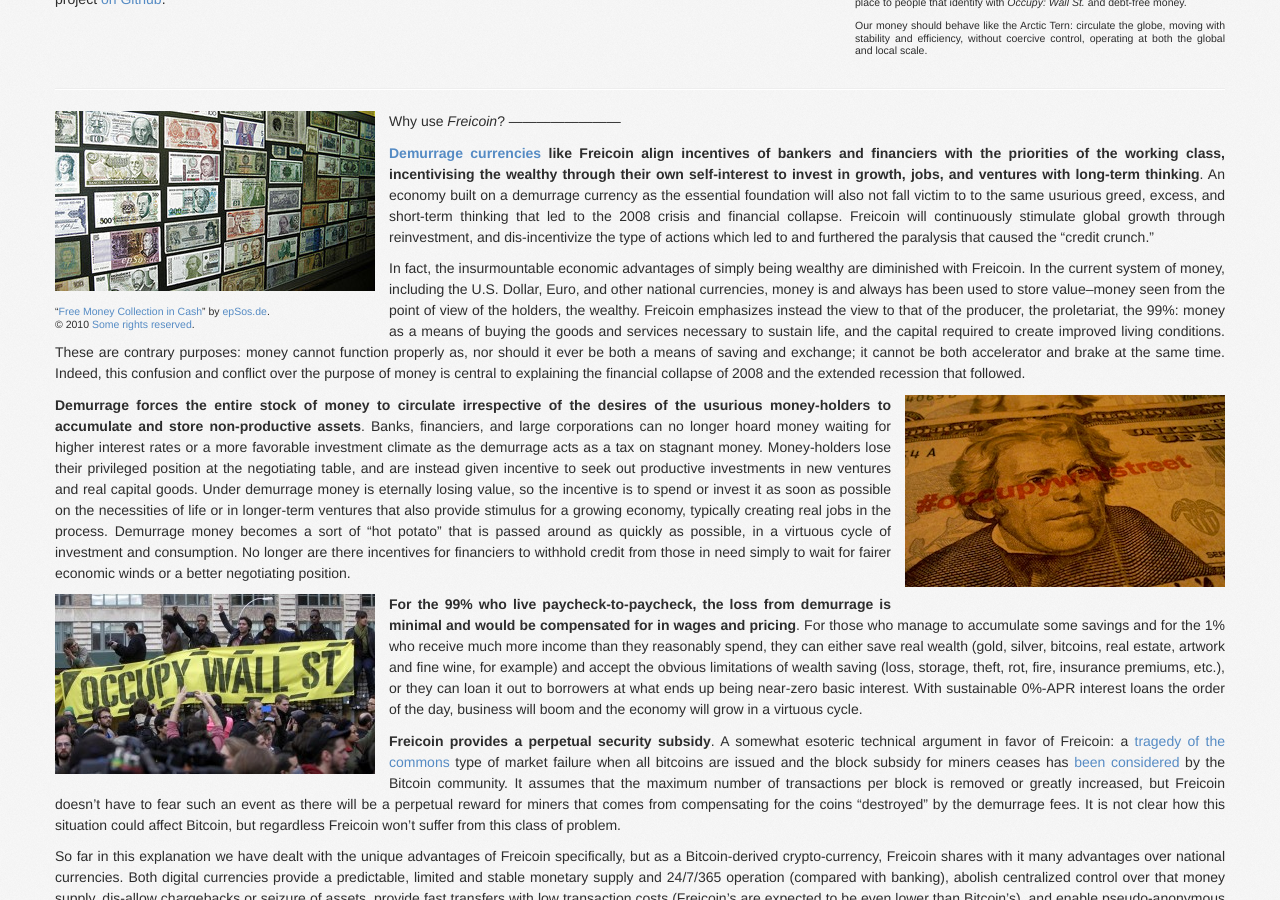
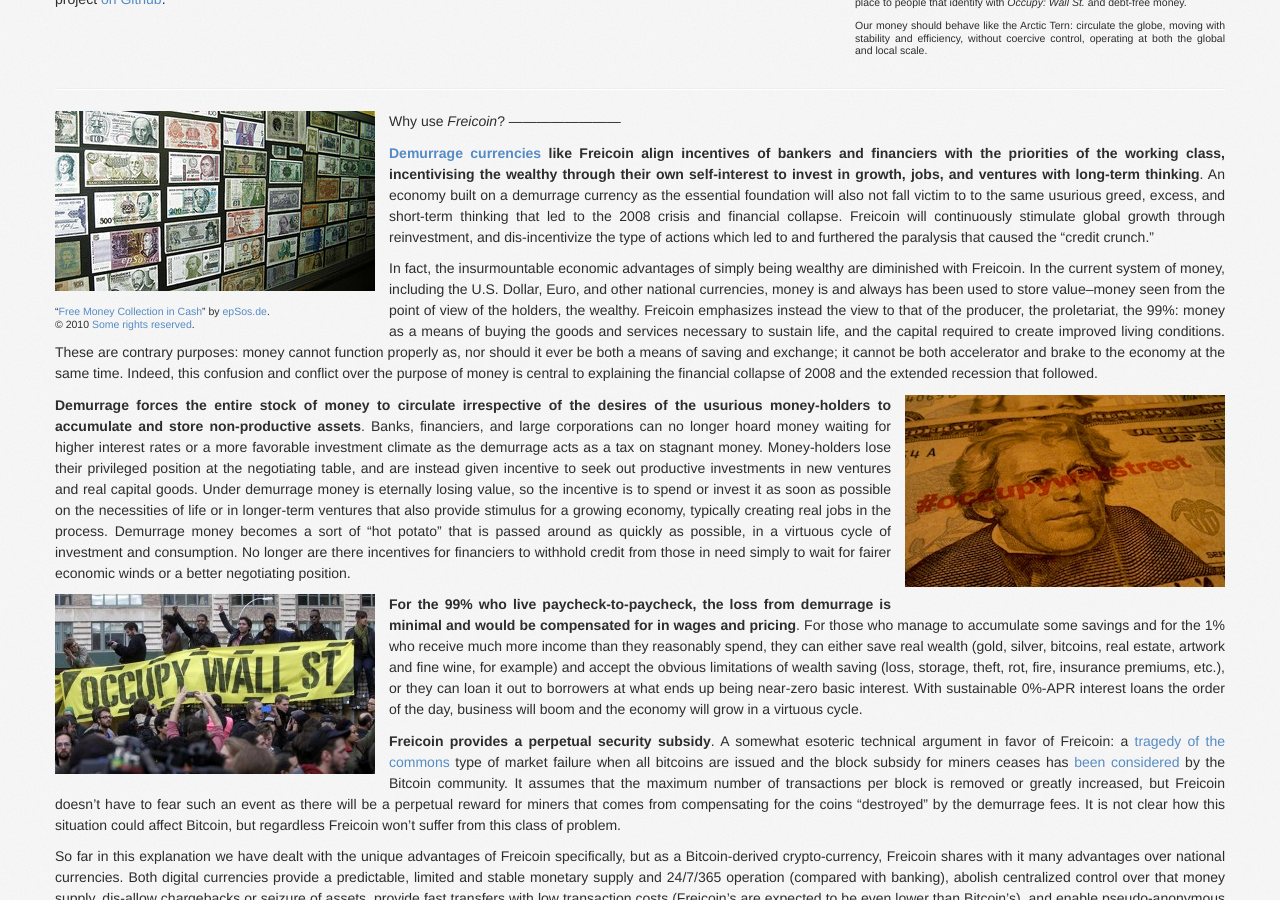
Before and after one commit to freicoin/freico.in, a Jekyll site: the page built from about/index.md, in a window 1280 px wide and 900 px high, scrolled down 456 px. Built offline with Jekyll 4.4.1, drawn with Linux system fonts in a browser that asks for light colours; nearby versions of some CDN libraries; some web fonts are replaced; comment, search, counter and statistics services are not loaded.

Commit message:
Clarify accelerator/brake metaphor.

```diff
--- a/about/index.md
+++ b/about/index.md
@@ -37,7 +37,7 @@ Why&nbsp;use *Freicoin*?
 
 **[Demurrage currencies](http://en.wikipedia.org/wiki/Demurrage_%28currency%29) like Freicoin align incentives of bankers and financiers with the priorities of the working class, incentivising the wealthy through their own self-interest to invest in growth, jobs, and ventures with long-term thinking**. An economy built on a demurrage currency as the essential foundation will also not fall victim to to the same usurious greed, excess, and short-term thinking that led to the 2008 crisis and financial collapse. Freicoin will continuously stimulate global growth through reinvestment, and dis-incentivize the type of actions which led to and furthered the paralysis that caused the “credit crunch.”
 
-In fact, the insurmountable economic advantages of simply being wealthy are diminished with Freicoin. In the current system of money, including the U.S. Dollar, Euro, and other national currencies, money is and always has been used to store value--money seen from the point of view of the holders, the wealthy. Freicoin emphasizes instead the view to that of the producer, the proletariat, the 99%: money as a means of buying the goods and services necessary to sustain life, and the capital required to create improved living conditions. These are contrary purposes: money cannot function properly as, nor should it ever be both a means of saving and exchange; it cannot be both accelerator and brake at the same time. Indeed, this confusion and conflict over the purpose of money is central to explaining the financial collapse of 2008 and the extended recession that followed.
+In fact, the insurmountable economic advantages of simply being wealthy are diminished with Freicoin. In the current system of money, including the U.S. Dollar, Euro, and other national currencies, money is and always has been used to store value--money seen from the point of view of the holders, the wealthy. Freicoin emphasizes instead the view to that of the producer, the proletariat, the 99%: money as a means of buying the goods and services necessary to sustain life, and the capital required to create improved living conditions. These are contrary purposes: money cannot function properly as, nor should it ever be both a means of saving and exchange; it cannot be both accelerator and brake to the economy at the same time. Indeed, this confusion and conflict over the purpose of money is central to explaining the financial collapse of 2008 and the extended recession that followed.
 
 <img class="odd" style="float:right;margin-left:1em;margin-bottom:1em;" src="/static/images/occupydollar.jpg">
 **Demurrage forces the entire stock of money to circulate irrespective of the desires of the usurious money-holders to accumulate and store non-productive assets**. Banks, financiers, and large corporations can no longer hoard money waiting for higher interest rates or a more favorable investment climate as the demurrage acts as a tax on stagnant money. Money-holders lose their privileged position at the negotiating table, and are instead given incentive to seek out productive investments in new ventures and real capital goods. Under demurrage money is eternally losing value, so the incentive is to spend or invest it as soon as possible on the necessities of life or in longer-term ventures that also provide stimulus for a growing economy, typically creating real jobs in the process. Demurrage money becomes a sort of “hot potato” that is passed around as quickly as possible, in a virtuous cycle of investment and consumption. No longer are there incentives for financiers to withhold credit from those in need simply to wait for fairer economic winds or a better negotiating position.
```
